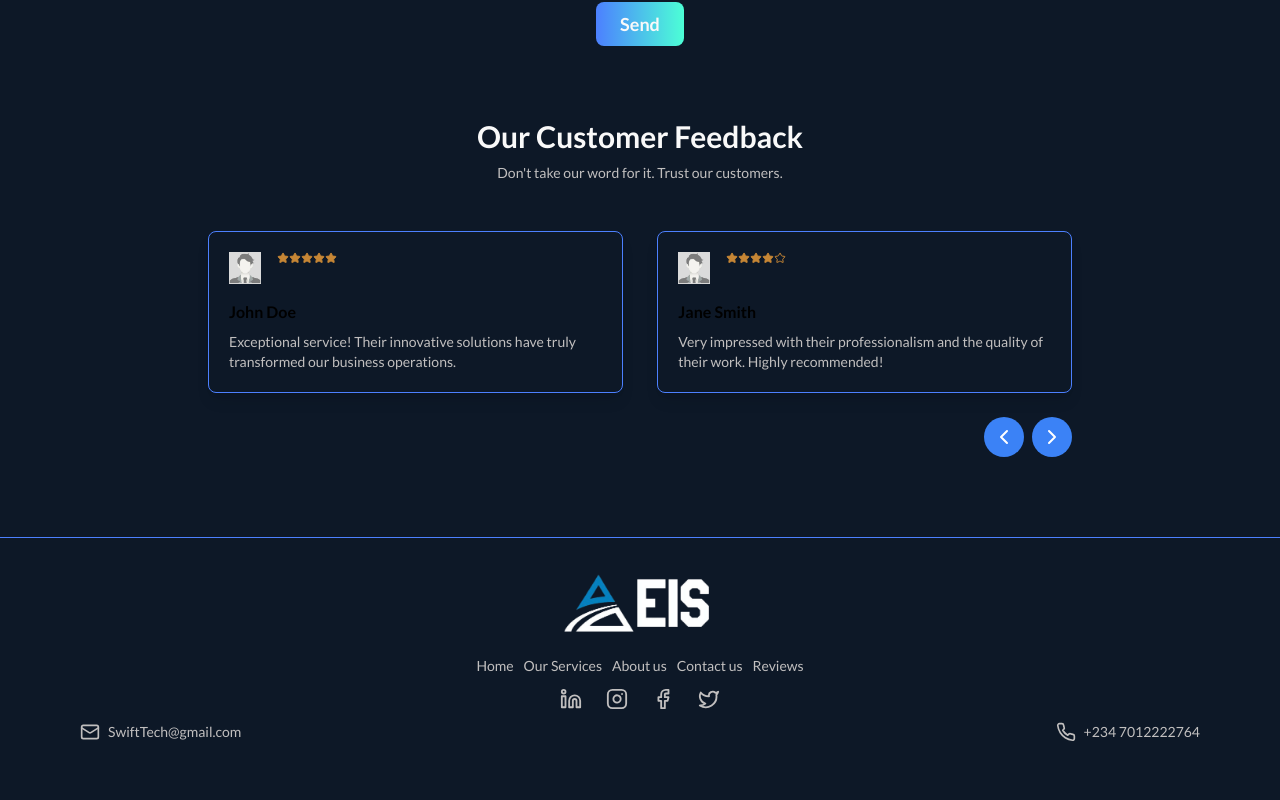
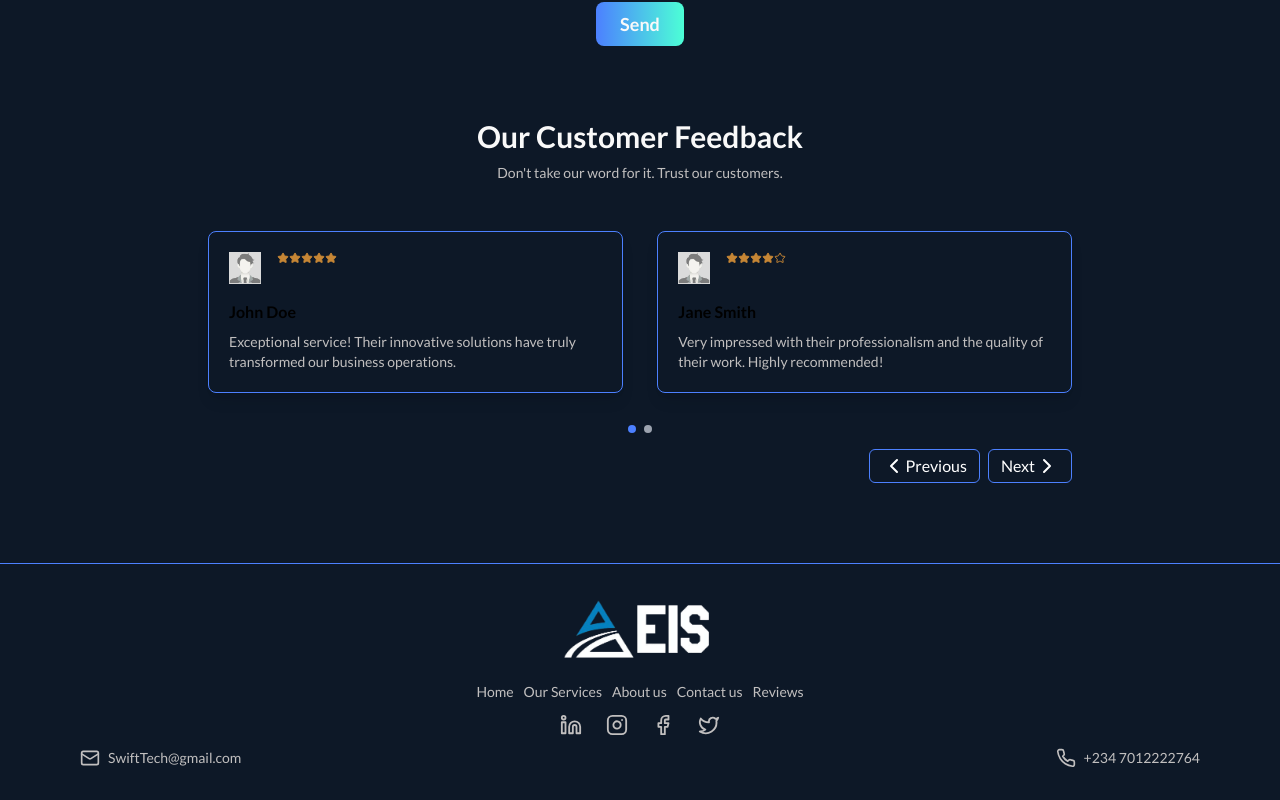
Before and after one commit to Akay74/swift-home, a Next.js app: page / in a window 1280 px wide. Shown: the part 1618-2418 px from the top of the page. Before the commit the page ends 2392 px from the top, so only its background shows below. Built offline with nearby package versions, Linux system fonts and the light colour scheme.

Commit message:
🎨 refactor indicator and button container to fit with UI design

```diff
--- a/components/Feedback.jsx
+++ b/components/Feedback.jsx
@@ -81,23 +81,34 @@ const Feedback = () => {
         <h2 className="text-3xl font-bold text-center text-[#F9F9F9] mb-2">Our Customer Feedback</h2>
         <p className="text-[14px] text-[#C1BFBF] text-center mb-12">Don't take our word for it. Trust our customers.</p>
 
-        <div className="flex justify-between">
+        <div className="flex justify-between mb-8">
           <FeedbackCard feedback={feedbacks[currentIndex]} />
           <FeedbackCard feedback={feedbacks[(currentIndex + 1) % feedbacks.length]} />
         </div>
 
-        <div className="flex justify-end mt-6">
+        <div className="flex justify-center mb-4">
+          {[...Array(feedbacks.length / 2)].map((_, i) => (
+            <div
+              key={i}
+              className={`w-2 h-2 rounded-full mx-1 ${
+                i === currentIndex / 2 ? 'bg-[#4C80FF]' : 'bg-gray-400'
+              }`}
+            ></div>
+          ))}
+        </div>
+
+        <div className="flex justify-end space-x-2">
           <button
             onClick={prevFeedback}
-            className="bg-blue-500 text-white p-2 rounded-full mr-2 hover:bg-blue-600 transition-colors"
+            className="flex text-white px-3 py-1 rounded-md border border-[#4C80FF] hover:bg-[#4C80FF] transition-colors"
           >
-            <ChevronLeft size={24} />
+            <ChevronLeft size={24} /> Previous
           </button>
           <button
             onClick={nextFeedback}
-            className="bg-blue-500 text-white p-2 rounded-full hover:bg-blue-600 transition-colors"
+            className="flex text-white px-3 py-1 rounded-md border border-[#4C80FF] hover:bg-[#4C80FF] transition-colors"
           >
-            <ChevronRight size={24} />
+            Next <ChevronRight size={24} />
           </button>
         </div>
       </div>
```
